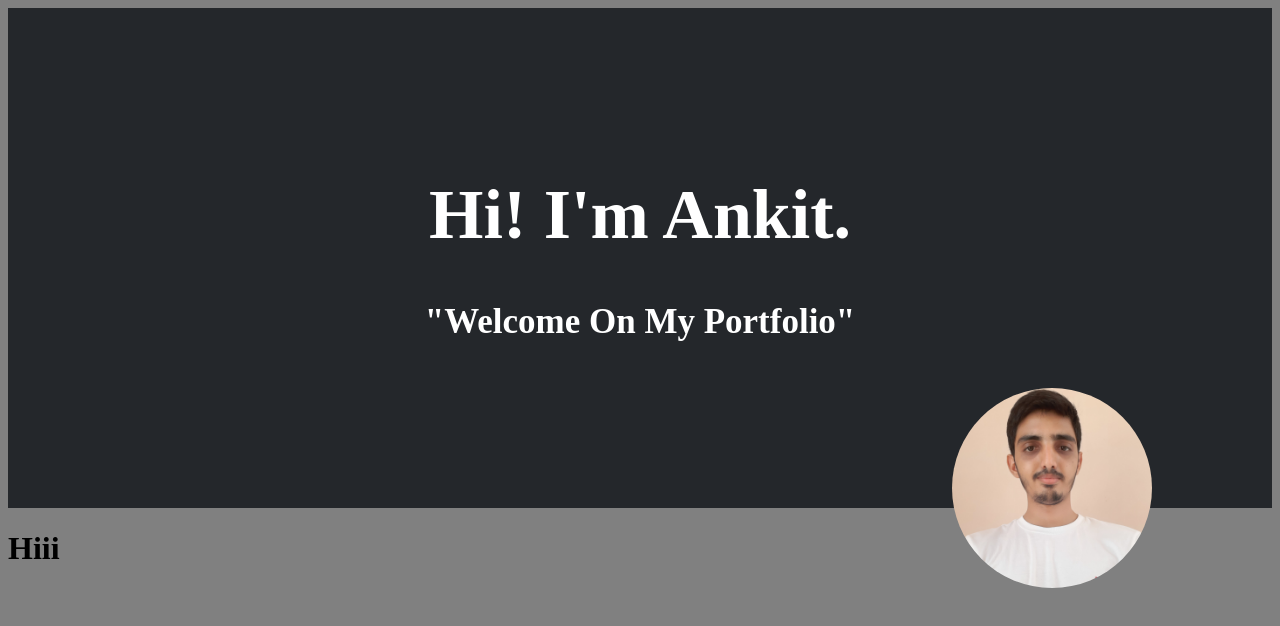
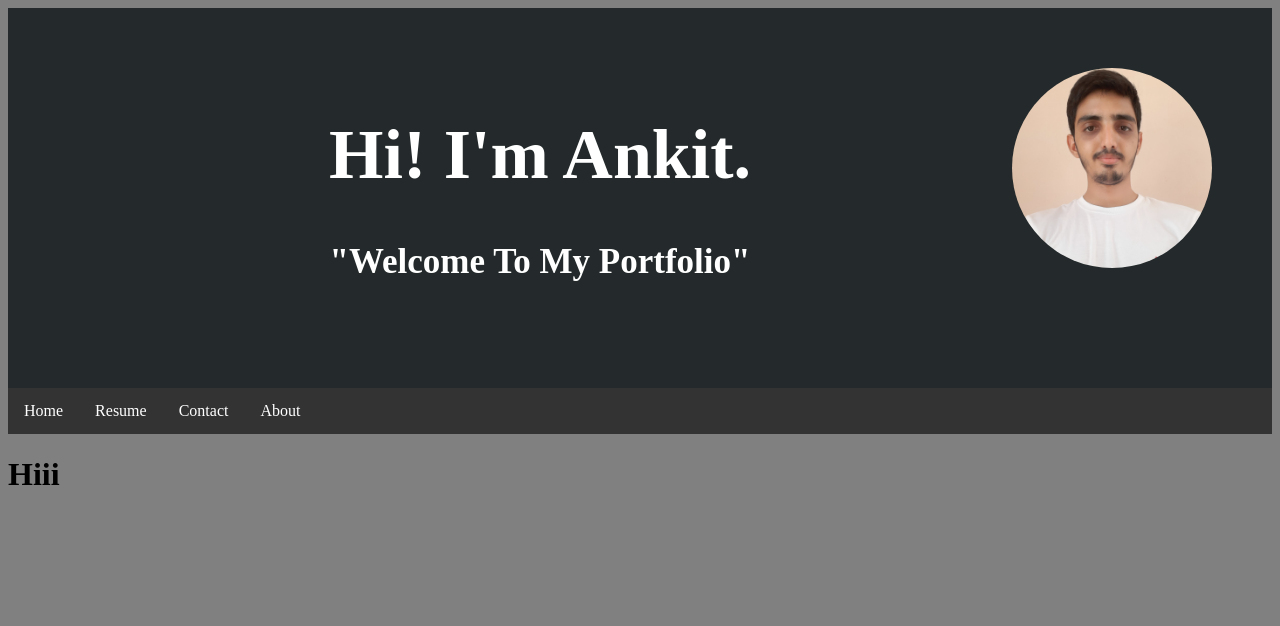
Before and after one commit to ankipoonia/ankipoonia.github.io, a plain HTML site: page index.html in a window 1280 px wide. Drawn offline with Linux system fonts and the light colour scheme.

Commit message:
Added a Navigation bar
changed pic location and added a navigation bar.

```diff
--- a/index.html
+++ b/index.html
@@ -6,9 +6,9 @@
             background-color: gray;
       }
       header {
-        background-color: #24272b;
+        background-color: #242a2b;
         color: white;
-        padding: 120px;
+        padding: 60px;
         text-align: center;
         font-size: 35px;
       }
@@ -17,16 +17,45 @@
         width: 200px;
         float: right;
       }
+      ul {
+        list-style-type: none;
+        margin: 0;
+        padding: 0;
+        overflow: hidden;
+        background-color: #333;
+      }
+
+      li {
+        float: left;
+      }
+
+      li a {
+        display: block;
+        color: white;
+        text-align: center;
+        padding: 14px 16px;
+        text-decoration: none;
+      }
+
+      li a:hover {
+        background-color: #111;
+      }
     </style>
     <meta charset="utf-8">
     <title>Ankit's Portfolio</title>
   </head>
   <body>
     <header>
+      <img id="img01" src="src/assets/anki_profile_pic_square.jpg" alt="Profile_Pic">
       <h1>Hi! I'm Ankit.</h1>
-      <h4>"Welcome On My Portfolio"</h4>
-      <img id="img01" src="src/assets/anki_profile_pic_square.jpg" alt="Profile_Pic">
+      <h4>"Welcome To My Portfolio"</h4>
     </header>
+    <ul>
+      <li><a class="active" href="#home">Home</a></li>
+      <li><a href="#resume">Resume</a></li>
+      <li><a href="#contact">Contact</a></li>
+      <li><a href="#about">About</a></li>
+    </ul>
     <h1>Hiii</h1>
   </body>
 </html>
```
